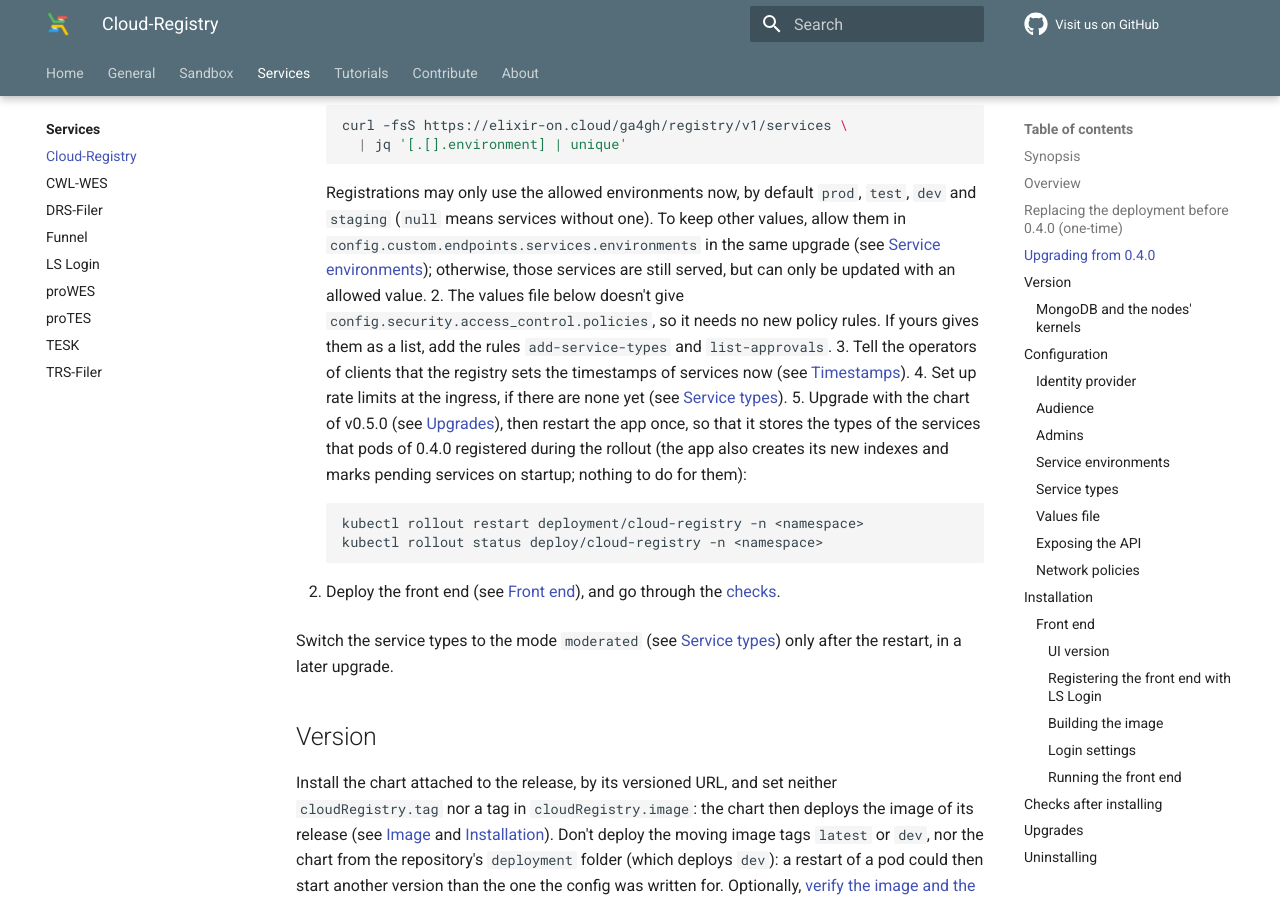
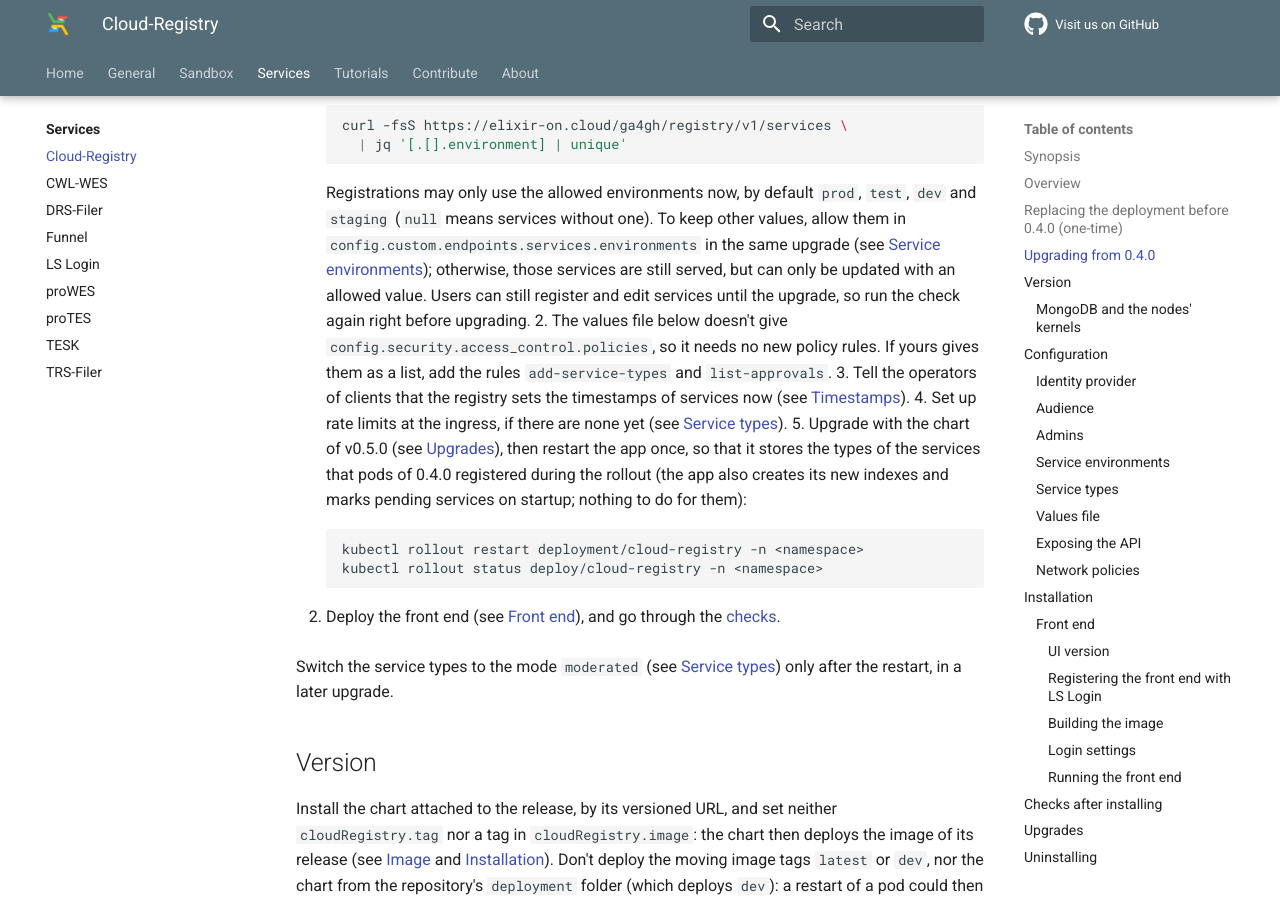
Before and after one commit to elixir-cloud-aai/elixir-cloud-aai.github.io, an MkDocs documentation site: the page built from docs/services/cloudregistry.md, in a window 1280 px wide and 900 px high, scrolled down 2519 px. Built offline with MkDocs 1.6.1 and Material for MkDocs 9.7.7, drawn with Linux system fonts in a browser that asks for light colours; comment, search, counter and statistics services are not loaded; some of the changed text lies outside the part shown.

Commit message:
docs: repeat the check and give full API paths
Users can change services until the upgrade, so run the environment check again right before upgrading. Name the rate-limited routes with the /ga4gh/registry/v1 prefix that the ingress sees.

Co-Authored-By: Claude Opus 5.5 <noreply@anthropic.com>

```diff
--- a/docs/services/cloudregistry.md
+++ b/docs/services/cloudregistry.md
@@ -113,7 +113,8 @@ chart's notes [To app version 0.5.0][cr-chart-0.5.0]; for this deployment:
     `config.custom.endpoints.services.environments` in the same upgrade (see
     [Service environments](#service-environments)); otherwise, those
     services are still served, but can only be updated with an allowed
-    value.
+    value. Users can still register and edit services until the upgrade,
+    so run the check again right before upgrading.
 2. The values file below doesn't give
    `config.security.access_control.policies`, so it needs no new policy
    rules. If yours gives them as a list, add the rules `add-service-types`
```
Also changed, not shown: other parts of docs/services/cloudregistry.md (+2 -1 lines).
